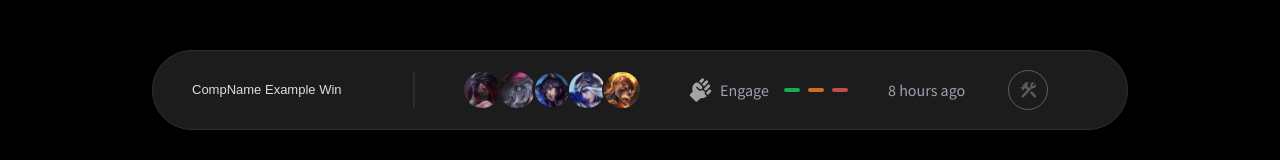
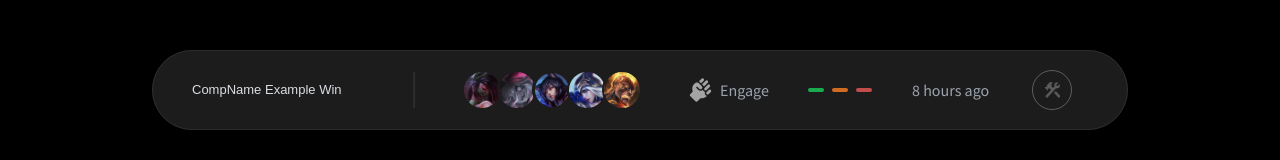
Before and after one commit to iammfatihnaziroglu/ProComps-Case, a React (Create React App) app: page / in a window 1280 px wide. Both pictures are taken after a click on the button "READY". Shown: the part 310-470 px from the top of the page. Built offline with nearby package versions, Linux system fonts and the light colour scheme; a web font is replaced by a local one.

Commit message:
engage div fixing

```diff
--- a/src/app/components/base-components/ListComponent.tsx
+++ b/src/app/components/base-components/ListComponent.tsx
@@ -55,10 +55,10 @@ const ListComponent: React.FC = () => {
                   />
                 </div>
               </div>
-              <div className="flex h-10 w-[320px] flex-row items-center justify-start gap-6 ">
+              <div className="flex h-10 w-[320px] flex-row items-center justify-start gap-6  ">
                 <div
                   id="engageId"
-                  className="w-8xl flex h-10 items-center gap-2"
+                  className="flex h-10 w-24 items-center gap-2"
                 >
                   <img
                     src={EngageIcon}
@@ -69,7 +69,7 @@ const ListComponent: React.FC = () => {
                     Engage
                   </p>
                 </div>
-                <div className="flex h-[40px] w-[200px] flex-row items-center justify-start gap-10">
+                <div className="ml-6 flex h-[40px] w-[200px] flex-row items-center justify-end gap-10">
                   <div className="flex h-10 w-16 flex-row items-center gap-2">
                     <div className="h-1 w-4 rounded-lg bg-scaling-green"></div>
                     <div className="h-1 w-4 rounded-lg bg-scaling-orange"></div>
```
